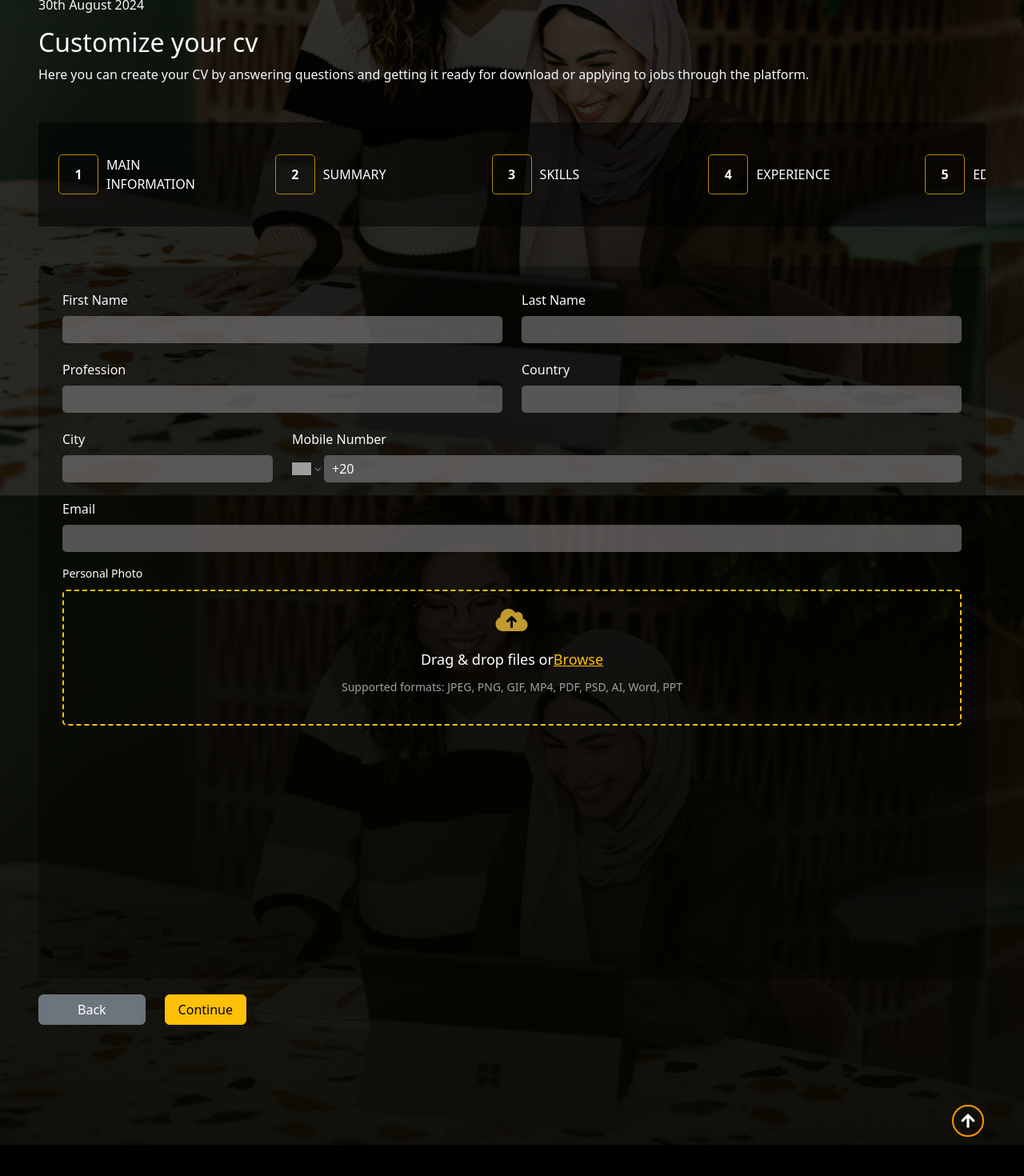
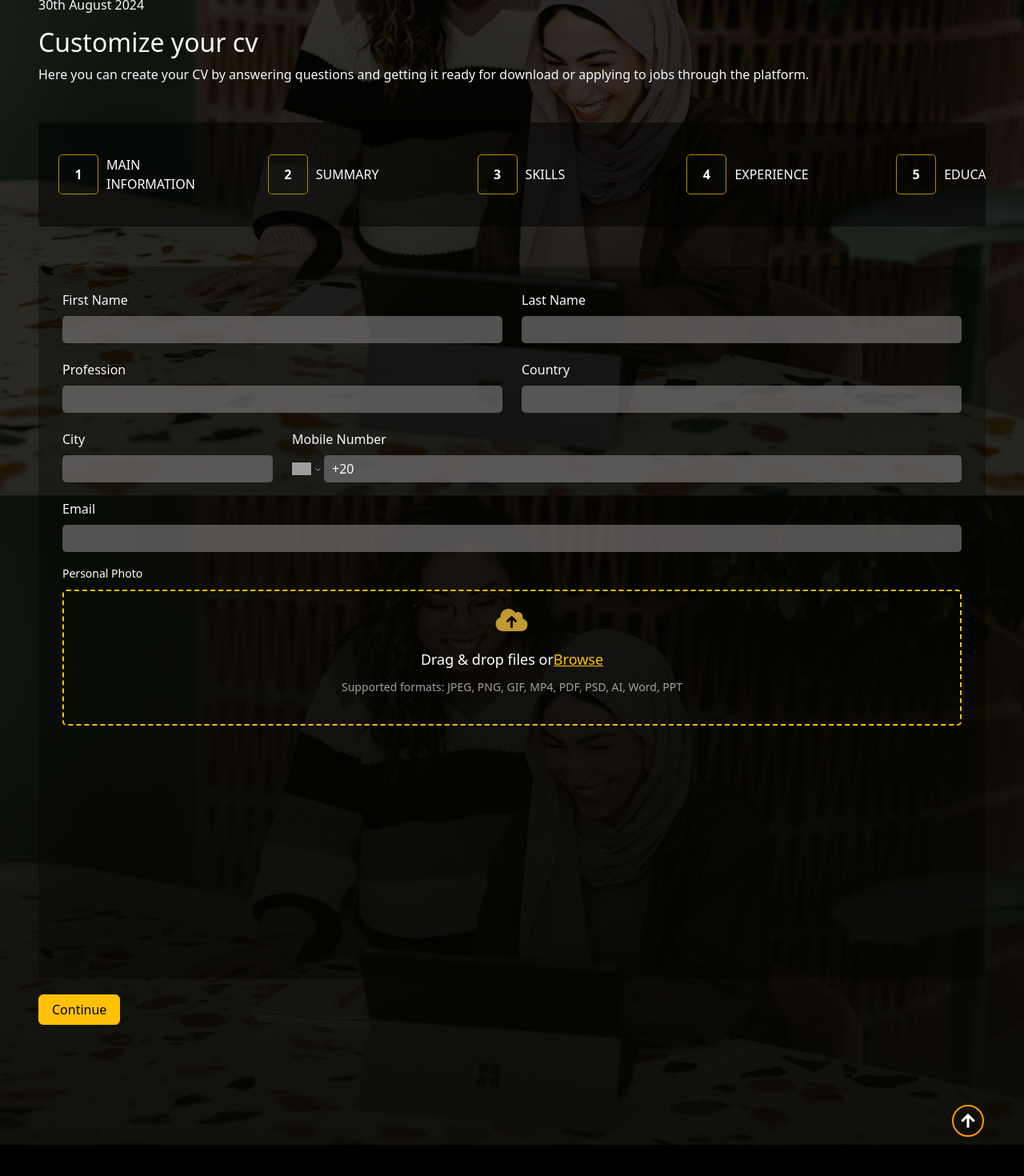
Before and after one commit to polamounir103/SEF, a React (Create React App) app: page /create-cv in a window 1280 px wide. Shown: the part 234-1704 px from the top of the page at 80% size. Built offline with nearby package versions, Linux system fonts and the light colour scheme; grey boxes are pictures that could not be loaded.

Commit message:
fix cv steps

```diff
--- a/src/assets/styles/cvSteps.css
+++ b/src/assets/styles/cvSteps.css
@@ -2,10 +2,16 @@
   background: rgba(0, 0, 0, 0.534);
   padding: 30px 0;
 }
+/* d-flex gap-4 w-100 flex-nowrap */
 .cv-steps-container {
+  width: 100%;
+  display: flex;
+  gap: 15px;
+  flex-wrap: nowrap;
   overflow-x: hidden;
 }
 .cv-tab {
+  /* background-color: #990707; */
   display: flex;
   align-items: center;
   justify-content: start;
@@ -14,6 +20,12 @@
   color: white;
   flex-grow: 1;
   min-width: 20%;
+}
+@media screen and (max-width: 992px) {
+ .cv-tab {
+  /* background-color: #068cfa; */
+  min-width: 200px;
+}
 }
 .cv-tab-number {
   display: flex;
--- a/src/pages/CreateCv.jsx
+++ b/src/pages/CreateCv.jsx
@@ -120,7 +120,7 @@ function CreateCv() {
           <div className="d-flex justify-content-between align-items-center">
             <div className="d-flex gap-4 w-100 cv-steps-outer-container ">
               <div
-                className="d-flex gap-4 w-100 flex-nowrap cv-steps-container"
+                className=" cv-steps-container"
                 style={{ maxWidth: "100%" }}
               >
                 {steps.map((step, index) => (
@@ -169,12 +169,20 @@ function CreateCv() {
 
         <div className="buttons-box">
           <div className="d-flex gap-4">
-            <button className="btn btn-secondary px-5" onClick={handleBack}>
+            {activeSteps.length > 1 && (
+              <button className="btn btn-secondary px-5" onClick={handleBack}>
+                Back
+              </button>
+            )}
+            {/* <button className="btn btn-secondary px-5" onClick={handleBack}>
               Back
-            </button>
-            <button className="btn btn-warning px-3" onClick={handleContinue}>
-              Continue
-            </button>
+            </button> */}
+            {activeSteps.length < steps.length && (
+              <button className="btn btn-warning px-3" onClick={handleContinue}>
+                Continue
+              </button>
+            )}
+
           </div>
           {activeSteps.length === steps.length && (
             <div>
```
